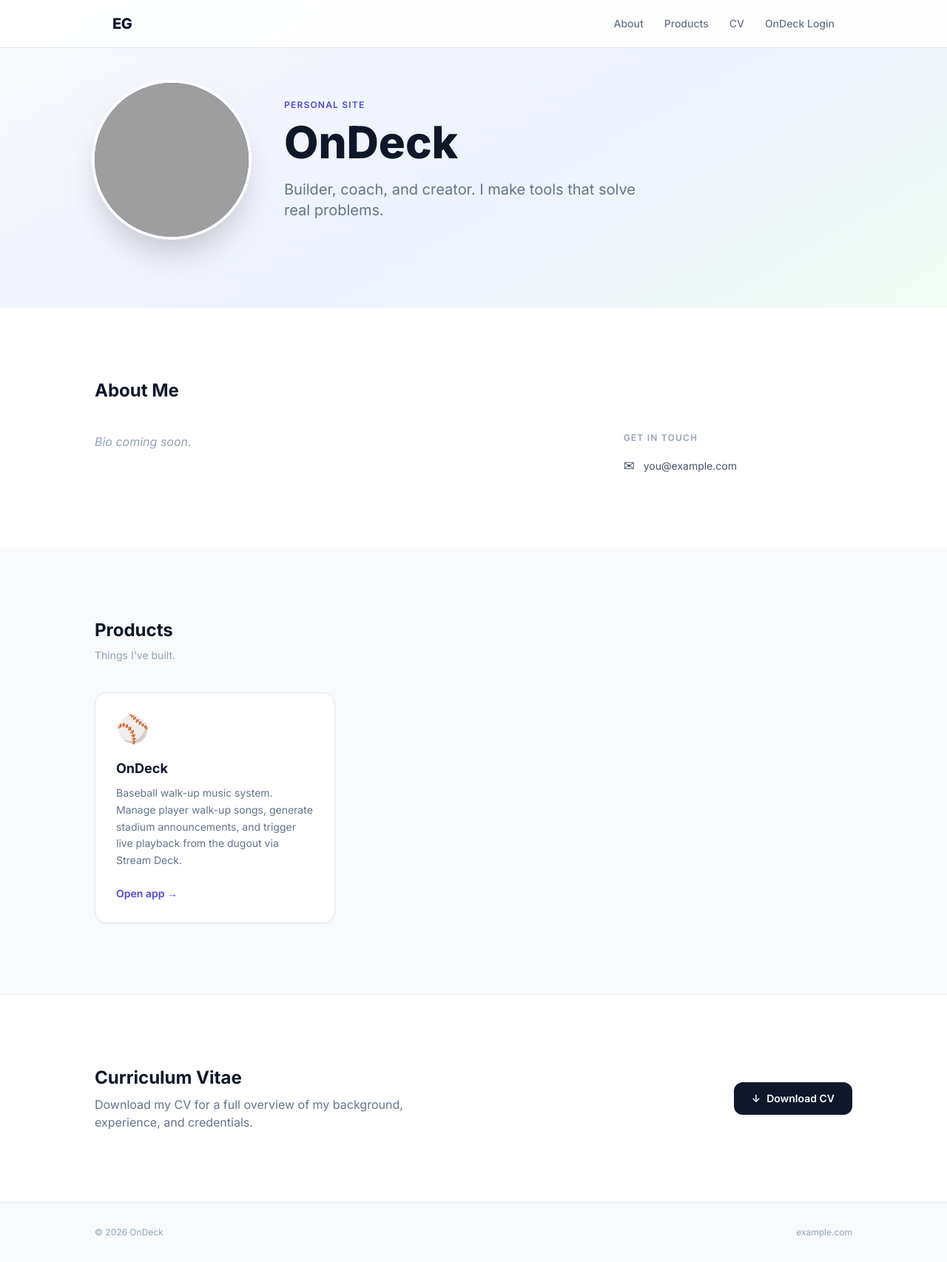
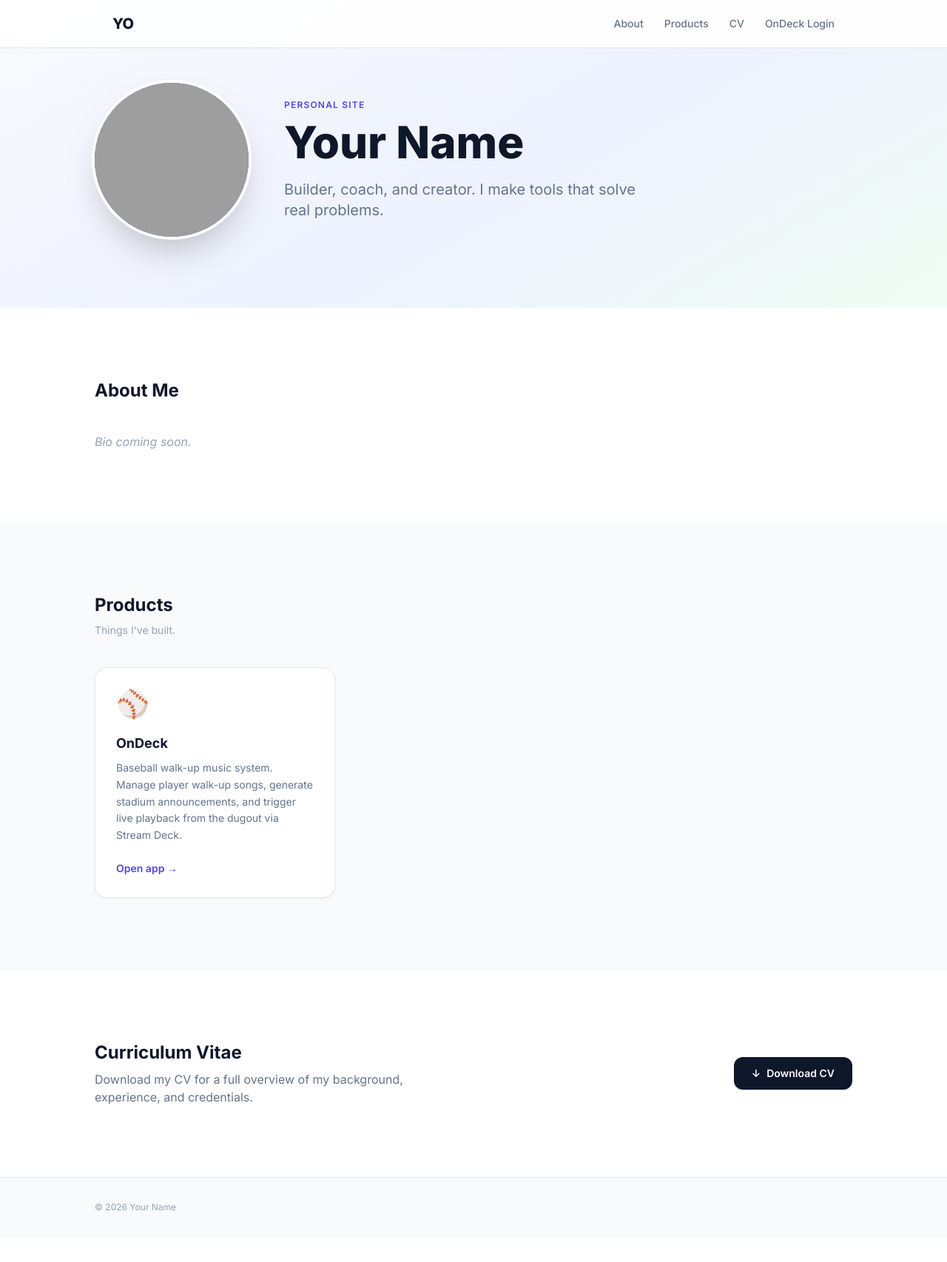
Before and after one commit to loggerhead-turtle/OnDeck, a Flask app: page / in a window 1280 px wide. Shown: the whole page at 74% size. After the commit the page ends 1637 px from the top, so only its background shows below. Run offline with Flask 3, Linux system fonts and the light colour scheme; some libraries are stand-ins or nearby versions; grey boxes are pictures that could not be loaded.

Commit message:
Genericize personal info on the public homepage
Remove hardcoded personal identity (name, email, photo alt, site, domain) from
the repo so nothing private lives in the public source. The homepage now pulls
name/initials/email/site from the existing homepage editor data (homepage.json,
written at runtime) with neutral defaults; empty contact/site fields are hidden.
Adds those fields to the Admin -> Homepage editor and drops the personal-domain
reference from CLAUDE.md.

Co-Authored-By: Claude Opus 4.8 <noreply@anthropic.com>
Claude-Session: https://claude.ai/code/session_01Y7bT4GZnN2V1BN8xEfk2yk

```diff
--- a/web/app.py
+++ b/web/app.py
@@ -52,6 +52,12 @@ COOKIES_FILE   = ONDECK_HOME / "youtube_cookies.txt"
 HOMEPAGE_FILE  = ONDECK_HOME / "homepage.json"
 
 _HOMEPAGE_DEFAULTS: dict = {
+    # Identity is editable via Admin → Homepage and stored in homepage.json at
+    # runtime — never hardcode personal details in the repo. Neutral defaults:
+    "name":        "Your Name",
+    "initials":    "",
+    "email":       "",
+    "site":        "",
     "tagline":     "Builder, coach, and creator. I make tools that solve real problems.",
     "bio_1":       "",
     "bio_2":       "",
@@ -651,6 +657,10 @@ def admin_homepage():
 @app.post("/admin/homepage/save")
 def admin_homepage_save():
     hp = {
+        "name":        request.form.get("name", "").strip(),
+        "initials":    request.form.get("initials", "").strip(),
+        "email":       request.form.get("email", "").strip(),
+        "site":        request.form.get("site", "").strip(),
         "tagline":     request.form.get("tagline", "").strip(),
         "bio_1":       request.form.get("bio_1", "").strip(),
         "bio_2":       request.form.get("bio_2", "").strip(),
--- a/web/templates/public_home.html
+++ b/web/templates/public_home.html
@@ -3,8 +3,8 @@
 <head>
   <meta charset="UTF-8">
   <meta name="viewport" content="width=device-width, initial-scale=1.0">
-  <title>OnDeck</title>
-  <meta name="description" content="Builder, coach, and creator. Personal site of OnDeck.">
+  <title>{{ hp.name or 'Personal Site' }}</title>
+  <meta name="description" content="{{ hp.tagline }}">
   <script src="https://cdn.tailwindcss.com"></script>
   <link rel="preconnect" href="https://fonts.googleapis.com">
   <link href="https://fonts.googleapis.com/css2?family=Inter:ital,wght@0,300;0,400;0,500;0,600;0,700;0,800;1,400&display=swap" rel="stylesheet">
@@ -24,7 +24,7 @@
   <!-- Sticky nav -->
   <nav class="fixed top-0 inset-x-0 z-50 bg-white/90 backdrop-blur-sm border-b border-slate-200">
     <div class="max-w-5xl mx-auto px-6 h-16 flex items-center justify-between">
-      <a href="#" class="text-xl font-extrabold tracking-tight text-slate-900 select-none">EG</a>
+      <a href="#" class="text-xl font-extrabold tracking-tight text-slate-900 select-none">{{ hp.initials or (hp.name[:2] | upper) }}</a>
       <div class="flex items-center gap-7 text-sm font-medium text-slate-500">
         <a href="#about"    class="hover:text-slate-900 transition-colors">About</a>
         <a href="#products" class="hover:text-slate-900 transition-colors">Products</a>
@@ -41,18 +41,18 @@
       <div class="shrink-0">
         <div id="photo-wrap"
              class="w-44 h-44 md:w-52 md:h-52 rounded-full overflow-hidden ring-4 ring-white shadow-2xl bg-indigo-600 flex items-center justify-center relative">
-          <img src="/static/profile.jpg" alt="OnDeck"
+          <img src="/static/profile.jpg" alt="{{ hp.name }}"
                class="w-full h-full object-cover"
                onload="document.getElementById('photo-initials').style.display='none'"
                onerror="this.style.display='none'">
-          <span id="photo-initials" class="text-white text-5xl font-extrabold select-none absolute">EG</span>
+          <span id="photo-initials" class="text-white text-5xl font-extrabold select-none absolute">{{ hp.initials or (hp.name[:2] | upper) }}</span>
         </div>
       </div>
 
       <div class="text-center md:text-left">
         <p class="text-indigo-600 font-semibold text-xs uppercase tracking-widest mb-3">Personal site</p>
         <h1 class="text-4xl md:text-5xl lg:text-6xl font-extrabold text-slate-900 leading-tight mb-5">
-          OnDeck
+          {{ hp.name }}
         </h1>
         <p class="text-lg md:text-xl text-slate-500 leading-relaxed max-w-lg">
           {{ hp.tagline }}
@@ -76,14 +76,16 @@
           {% endif %}
         </div>
 
+        {% if hp.email %}
         <div class="space-y-4">
           <h3 class="text-xs font-semibold text-slate-400 uppercase tracking-widest">Get in touch</h3>
-          <a href="mailto:you@example.com"
+          <a href="mailto:{{ hp.email }}"
              class="flex items-center gap-3 text-sm text-slate-600 hover:text-indigo-600 transition-colors">
             <span class="text-lg">✉</span>
-            <span>you@example.com</span>
+            <span>{{ hp.email }}</span>
           </a>
         </div>
+        {% endif %}
 
       </div>
     </div>
@@ -139,8 +141,8 @@
   <footer class="py-8 px-6 bg-slate-50 border-t border-slate-200">
     <div class="max-w-5xl mx-auto flex flex-col sm:flex-row items-center justify-between gap-3
                 text-xs text-slate-400">
-      <span>© 2026 OnDeck</span>
-      <span class="hidden sm:block">example.com</span>
+      <span>© 2026 {{ hp.name }}</span>
+      {% if hp.site %}<span class="hidden sm:block">{{ hp.site }}</span>{% endif %}
     </div>
   </footer>
 
```
Also changed, not shown: CLAUDE.md (+2 -1 lines), web/templates/admin_homepage.html (+30 -0 lines).
